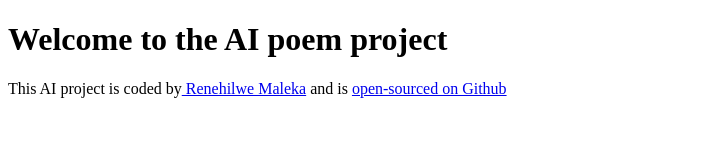
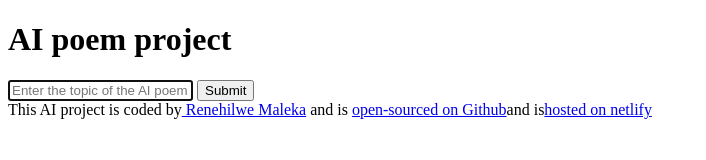
Before and after one commit to Renehilwe07/AI-poem-project, a plain HTML site: page index.html in a window 1280 px wide. Shown: the whole page, without its empty margins (0-706 px from the left). Drawn offline with Linux system fonts and the light colour scheme.

Commit message:
html addition

```diff
--- a/index.html
+++ b/index.html
@@ -7,12 +7,21 @@
     <title>AI poem project</title>
 </head>
 <body>
-  <h1>Welcome to the AI poem project</h1>
-
+  <header>
+  <h1>AI poem project</h1>
+  </header>
+  <main>
+    <form>
+      <input type="text" placeholder="Enter the topic of the AI poem"
+      autofocus
+      required />
+      <input type="submit" />
+    </form>
+  </main>
   <footer>
     This AI project is coded by<a href="https://github.com/renehilwe07/" target="_blank"> Renehilwe Maleka</a>
      and is <a href="https://github.com/Renehilwe07/Ai-poem-project"
-    target="_blank">open-sourced on Github</a>
+    target="_blank">open-sourced on Github</a>and is<a href="https://ai-poemproject.netlify.app/" target="_blank">hosted on netlify</a>
   </footer>
 
   <script src="index.js"></script>
```
